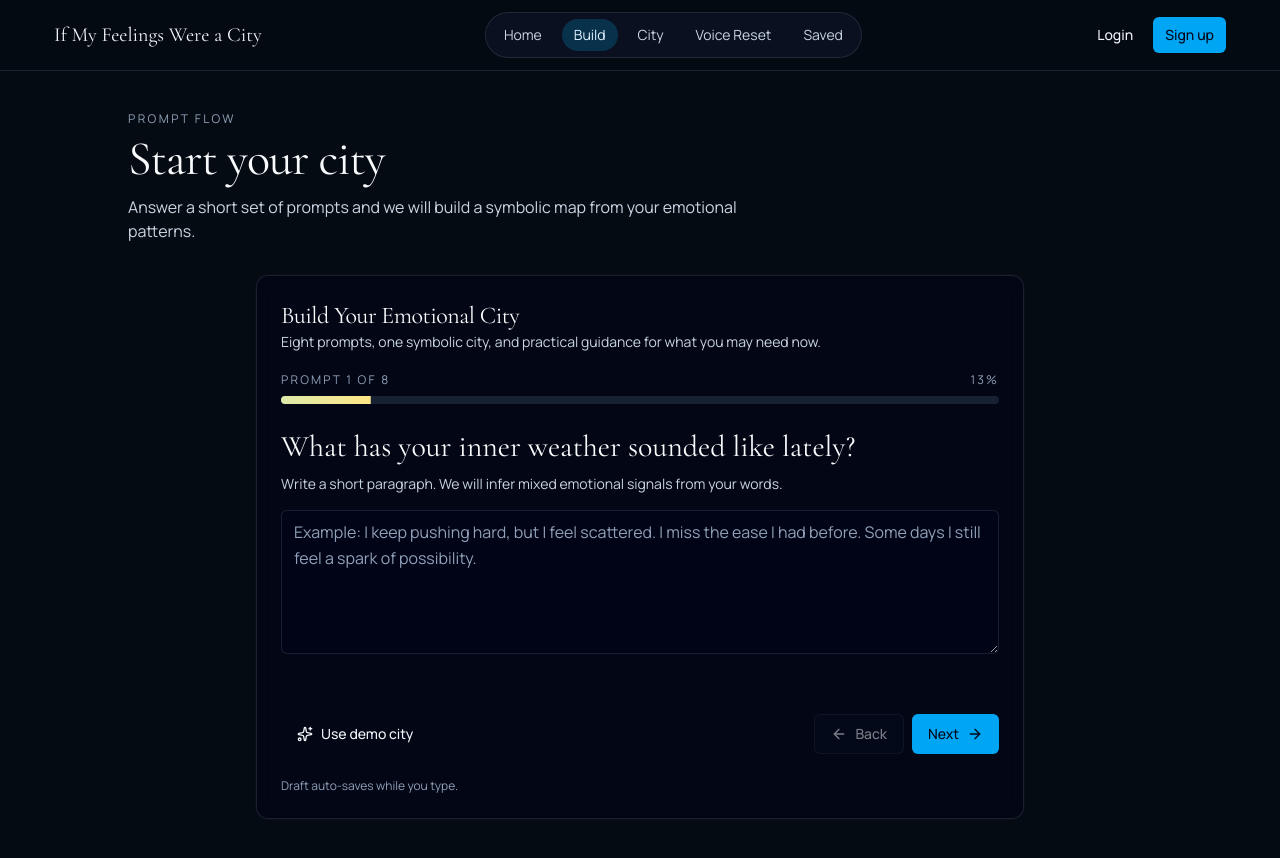
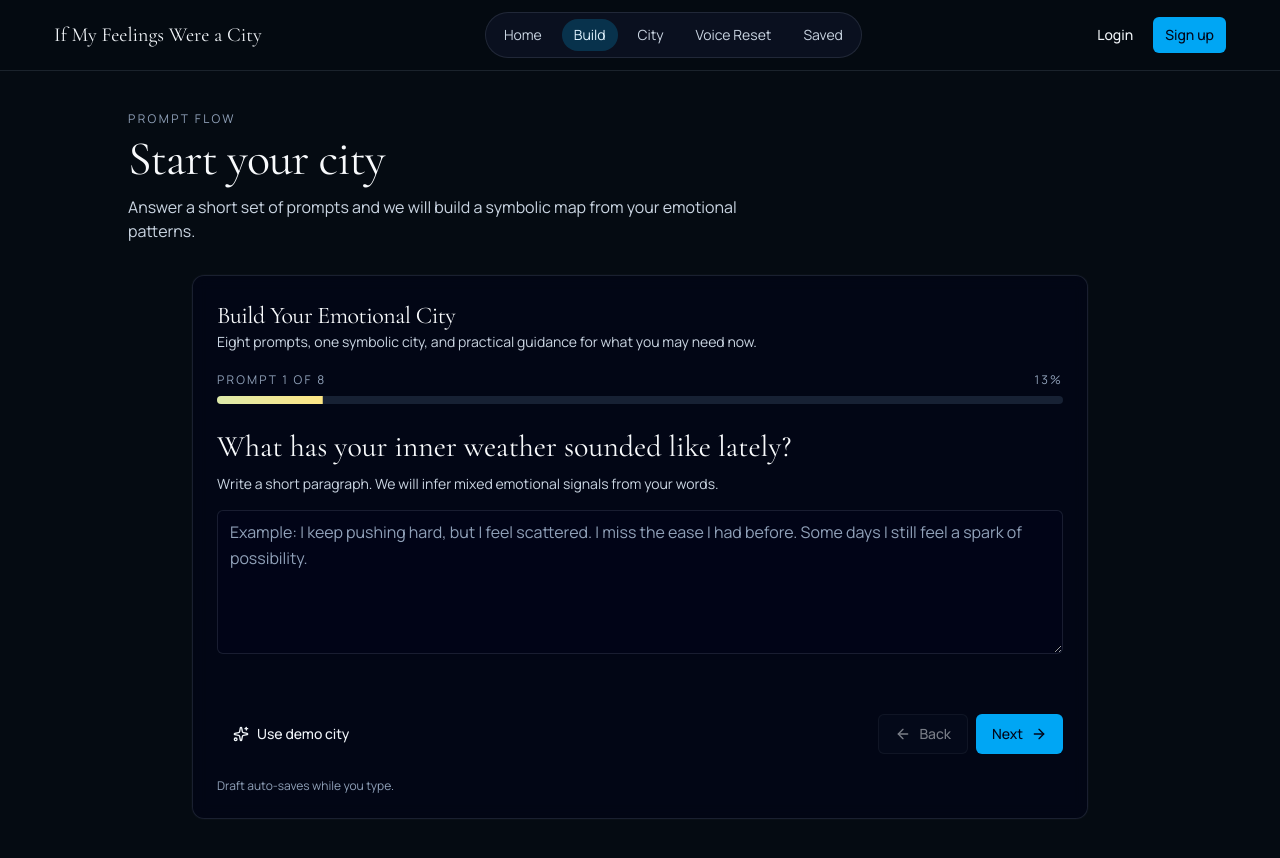
Before and after one commit to AbhinavGGarg/If-My-Feelings-Were-a-City, a Next.js app: page /start in a window 1280 px wide. Built offline with nearby package versions, Linux system fonts and the light colour scheme.

Commit message:
Make all prompt text fields multiline and wider for full visibility

```diff
--- a/components/prompt-wizard.tsx
+++ b/components/prompt-wizard.tsx
@@ -7,7 +7,6 @@ import { useEffect, useMemo, useState } from "react";
 
 import { Button } from "@/components/ui/button";
 import { Card, CardContent, CardDescription, CardHeader, CardTitle } from "@/components/ui/card";
-import { Input } from "@/components/ui/input";
 import { Label } from "@/components/ui/label";
 import { Progress } from "@/components/ui/progress";
 import { Textarea } from "@/components/ui/textarea";
@@ -113,7 +112,7 @@ export function PromptWizard() {
   };
 
   return (
-    <Card className="mx-auto w-full max-w-3xl">
+    <Card className="mx-auto w-full max-w-4xl">
       <CardHeader>
         <CardTitle className="font-serif">Build Your Emotional City</CardTitle>
         <CardDescription>
@@ -153,11 +152,11 @@ export function PromptWizard() {
           )}
 
           {current.type === "text" && (
-            <Input
+            <Textarea
               placeholder={current.placeholder}
               value={answers[current.id] as string}
               onChange={(event) => updateField(current.id, event.target.value)}
-              className="h-12 text-base"
+              className="min-h-28 resize-none text-base leading-relaxed"
             />
           )}
 
```
